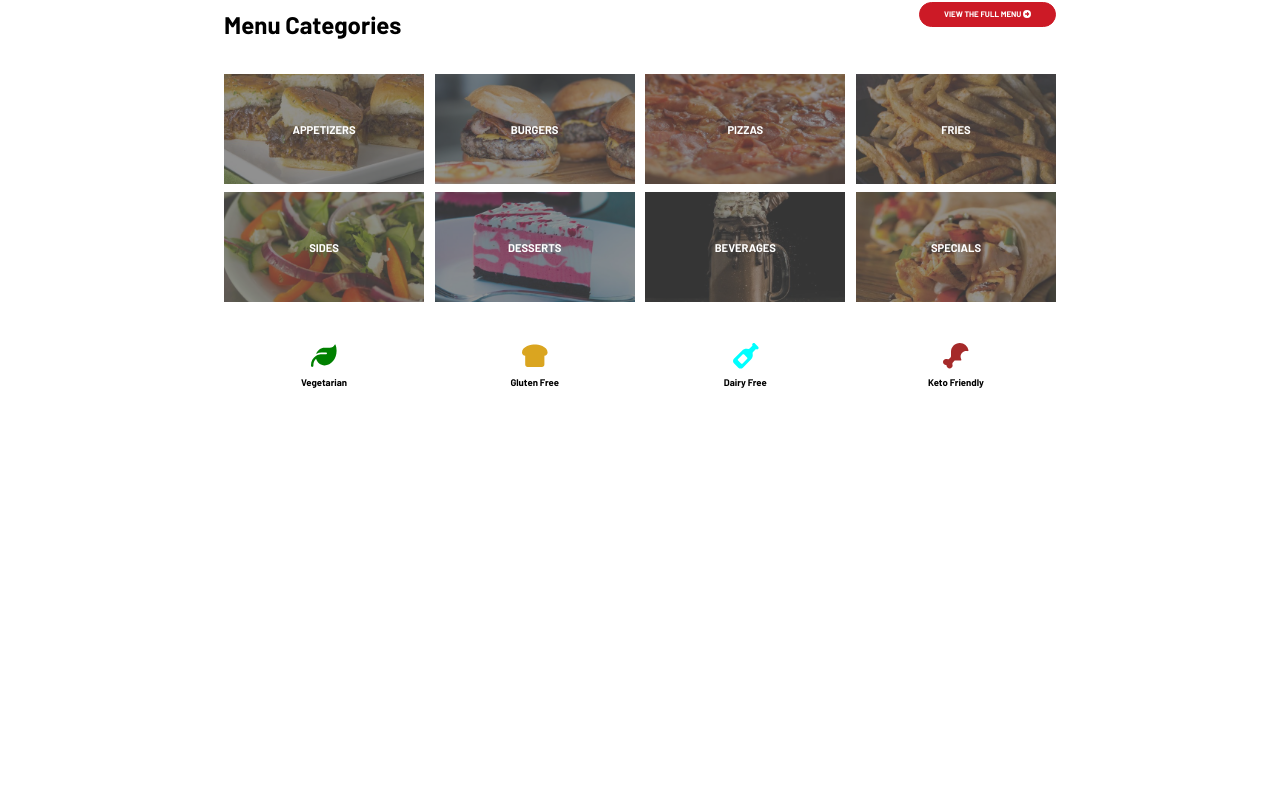
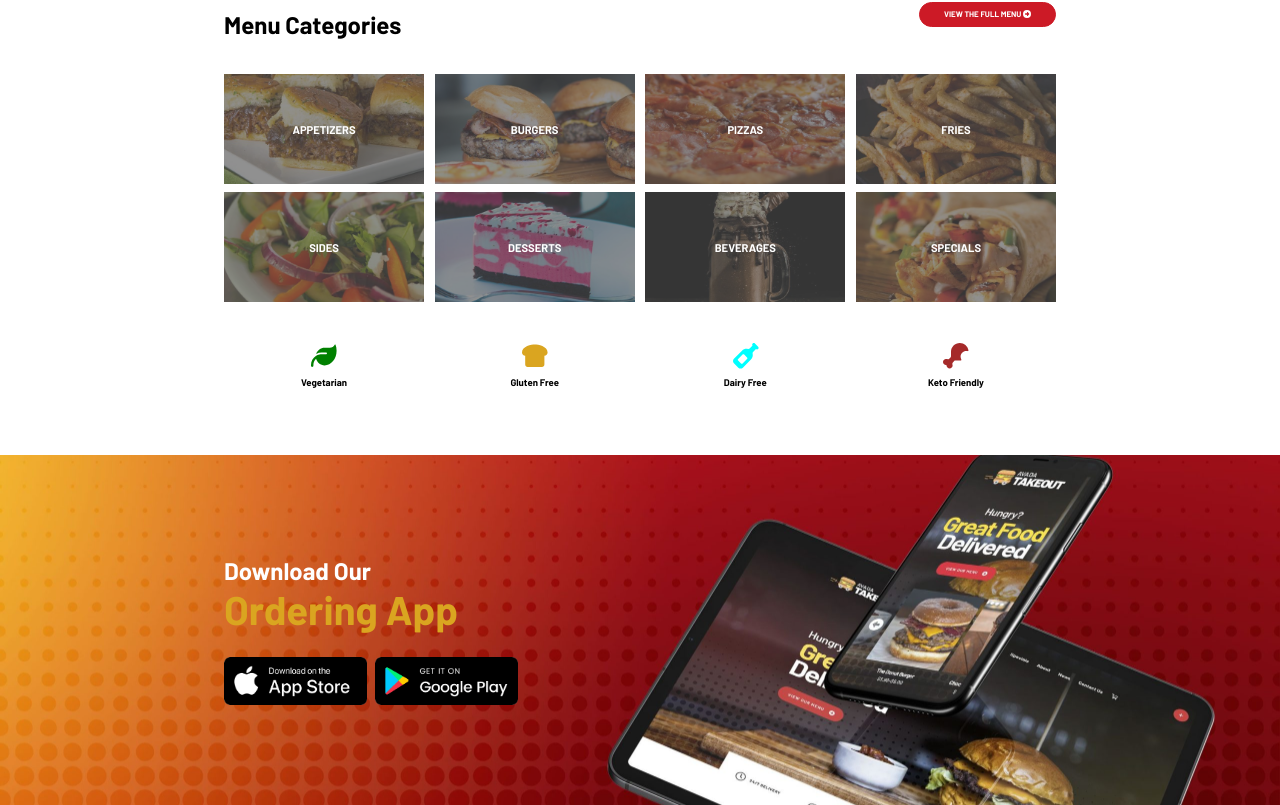
Before and after one commit to DannySilv/proj-html-vuejs, a Vue app: page / in a window 1280 px wide. Shown: the part 1553-2358 px from the top of the page. Before the commit the page ends 2008 px from the top, so only its background shows below. Built offline with nearby package versions, Linux system fonts and the light colour scheme.

Commit message:
AppMain AppAd Section Completed

```diff
--- a/src/components/AppMain.vue
+++ b/src/components/AppMain.vue
@@ -93,7 +93,20 @@
     </section>
     <!-- /MENU-CATEGORIES -->
     <!-- APP-AD -->
-    <div></div>
+    <div class="app-ad-container">
+      <div class="app-ad">
+        <h2>Download Our</h2>
+        <h1>Ordering App</h1>
+        <div class="btns-container">
+          <a href="">
+            <img src="../assets/img/app-store-badge.png" alt="AppStore" />
+          </a>
+          <a href="">
+            <img src="../assets/img/play-store-badge.png" alt="PlayStore" />
+          </a>
+        </div>
+      </div>
+    </div>
     <!-- /APP-AD -->
     <!-- LATEST-NEWS -->
     <section></section>
@@ -290,4 +303,40 @@ export default {
     }
   }
 }
+
+// APP-AD
+.app-ad-container {
+  width: 100%;
+  height: 350px;
+  background-image: url("../assets/img/app-ordering-scaled.jpg");
+  background-size: cover;
+  background-position-x: center;
+  background-position-y: center;
+  .app-ad {
+    width: 65%;
+    height: 350px;
+    margin: 0 auto;
+    display: flex;
+    flex-direction: column;
+    justify-content: center;
+    align-items: flex-start;
+    color: white;
+    h1 {
+      font-size: 2.5rem;
+      color: goldenrod;
+    }
+    .btns-container {
+      display: flex;
+      justify-content: flex-start;
+      align-items: center;
+      margin-top: 1.5rem;
+      a {
+        width: 18%;
+      }
+      :nth-child(2) {
+        margin-left: 0.5rem;
+      }
+    }
+  }
+}
 </style>
```
